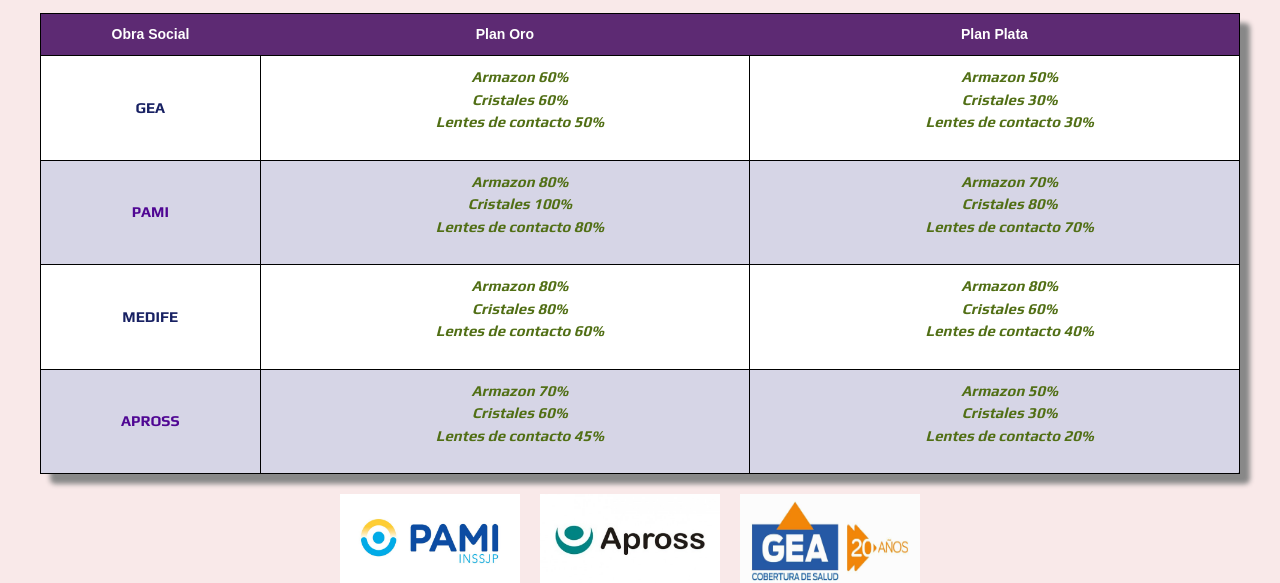
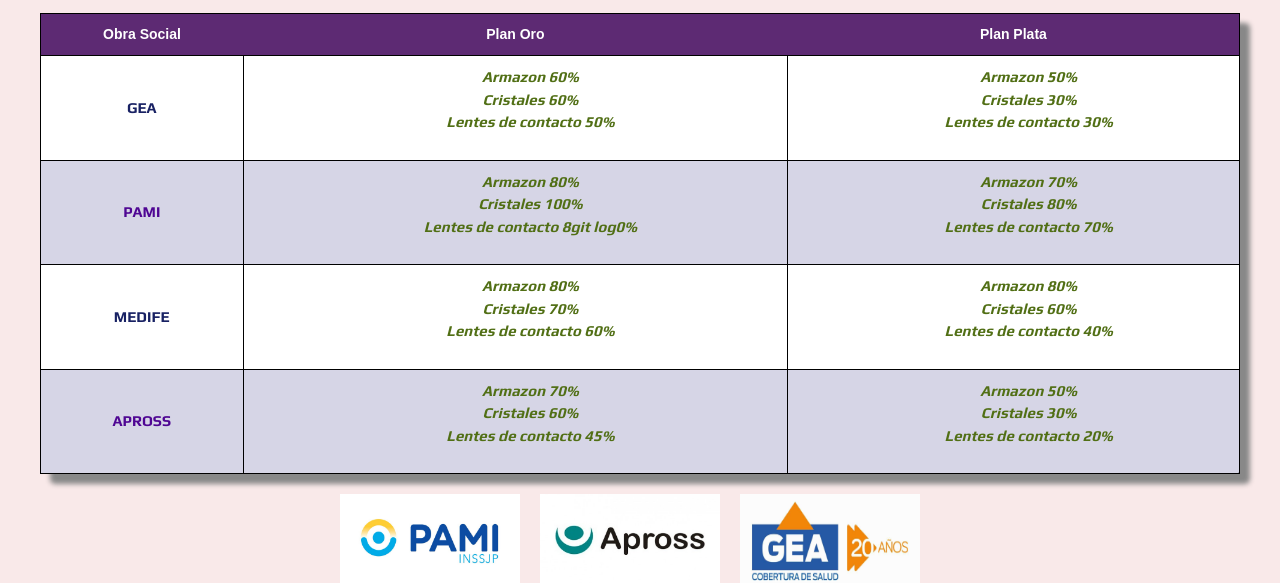
Before and after one commit to fabi2017/opticaVisionArv, a plain HTML site: page secciones/obrasociales.html in a window 1280 px wide. Shown: the part 232-815 px from the top of the page. Drawn offline with nearby package versions, Linux system fonts and the light colour scheme; a web font is replaced by a local one.

Commit message:
se modifico textos en tabla

```diff
--- a/secciones/obrasociales.html
+++ b/secciones/obrasociales.html
@@ -105,7 +105,7 @@
                         <ul class="tObrasoc__alt">
                             <li>Armazon 80%</li>
                             <li>Cristales 100%</li>
-                            <li>Lentes de contacto 80%</li>
+                            <li>Lentes de contacto 8git log0%</li>
                         </ul>
                     </td>
                     <td>
@@ -123,7 +123,7 @@
                     <td>
                         <ul class="tObrasoc__tabla">
                             <li>Armazon 80%</li>
-                            <li>Cristales 80%</li>
+                            <li>Cristales 70%</li>
                             <li>Lentes de contacto 60%</li>
                         </ul>
 
```
